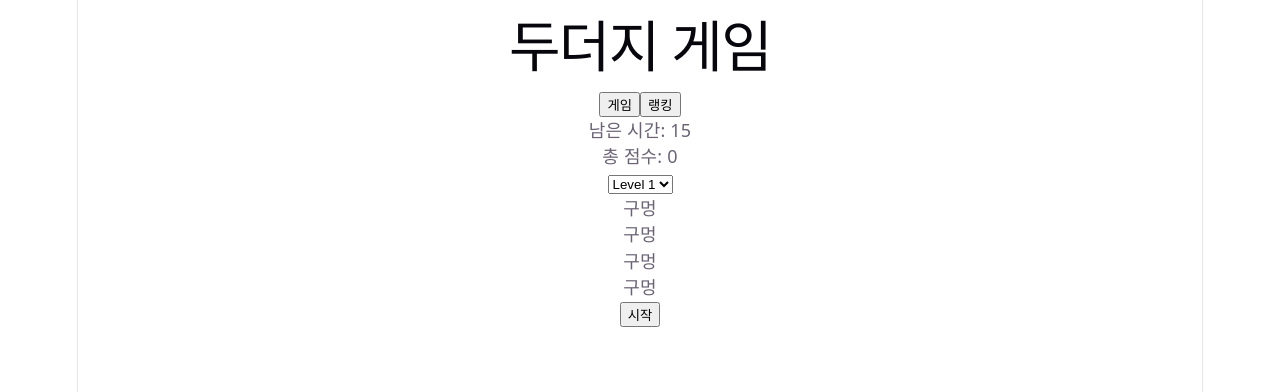
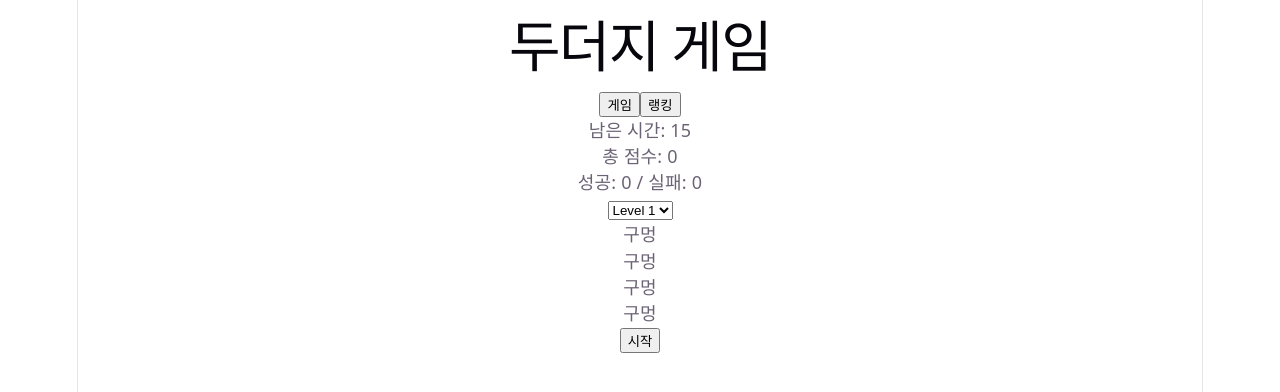
Before and after one commit to 38-lets-sopt-web/SoheeLee, a React (Vite) app in the folder week3/Homework/: page / in a window 1280 px wide. Shown: the top 392 px of the page. Built offline with nearby package versions, Linux system fonts and the light colour scheme.

Commit message:
feat: 성공/실패 개수 및 안내 메시지 기능 구현

```diff
--- a/week3/Homework/src/components/game/game.jsx
+++ b/week3/Homework/src/components/game/game.jsx
@@ -12,6 +12,9 @@ function Game() {
   const [isPlaying, setIsPlaying] = useState(false);
   const [holes, setHoles] = useState([null, null, null, null]);
   const [level, setLevel] = useState(1);
+  const [successCount, setSuccessCount] = useState(0);
+  const [failCount, setFailCount] = useState(0);
+  const [message, setMessage] = useState('');
 
   // 게임 타이머
   useEffect(() => {
@@ -64,6 +67,9 @@ function Game() {
   setScore(0);
   setTimeLeft(LEVEL_CONFIG[level].time);
   setHoles(Array(LEVEL_CONFIG[level].size * LEVEL_CONFIG[level].size).fill(null));
+  setSuccessCount(0);
+  setFailCount(0);
+  setMessage('');
 };
 
   const handleStart = () => {
@@ -71,7 +77,10 @@ function Game() {
   setScore(0);
   setTimeLeft(LEVEL_CONFIG[level].time);
   setIsPlaying(true);
-  setHoles(Array(size * size).fill(null)); // 레벨에 따라 구멍 개수 달라짐
+  setHoles(Array(size * size).fill(null));
+  setSuccessCount(0);
+  setFailCount(0);
+  setMessage('');
 };
 
  const handleClick = (index) => {
@@ -80,6 +89,8 @@ function Game() {
 
 if (holes[index] === 'mole') {
       setScore((prev) => prev + 1);
+      setSuccessCount((prev) => prev + 1);
+      setMessage('성공! 🎉');
       setHoles((prev) => {
         const newHoles = [...prev];
         newHoles[index] = 'hit';
@@ -94,6 +105,8 @@ function Game() {
     }, 700);
   } else if (holes[index] === 'bomb') {
       setScore((prev) => prev - 1);
+      setFailCount((prev) => prev + 1);
+      setMessage('실패! 💣');
       setHoles((prev) => {
         const newHoles = [...prev];
         newHoles[index] = null;
@@ -107,6 +120,8 @@ return (
     <div>
       <p>남은 시간: {timeLeft}</p>
       <p>총 점수: {score}</p>
+      <p>성공: {successCount} / 실패: {failCount}</p>
+      <p>{message}</p>
     </div>
     <div>
       <select
```
Lines whose indentation alone changed are shown as unchanged.
